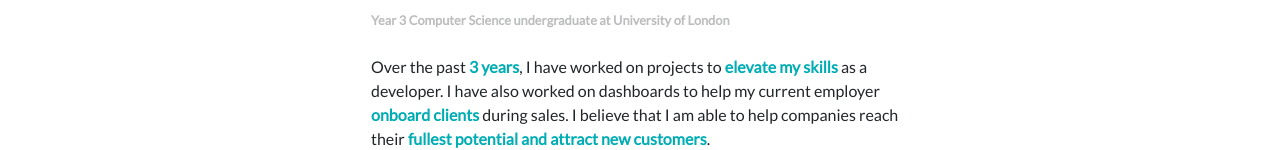
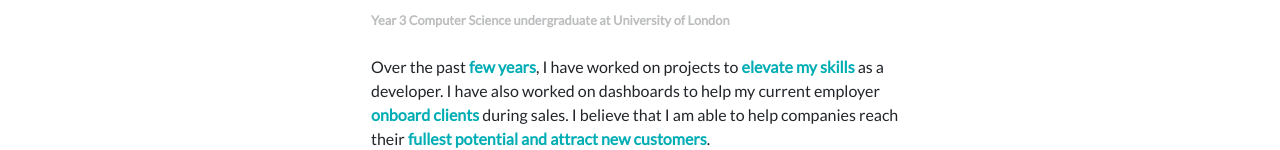
Before and after one commit to Austinliannn/Portfolio, a React (Create React App) app: page / in a window 1280 px wide. Shown: the part 225-375 px from the top of the page. Built offline with nearby package versions, Linux system fonts and the light colour scheme.

Commit message:
Updated commit

```diff
--- a/src/pages/About Me/Aboutme.js
+++ b/src/pages/About Me/Aboutme.js
@@ -62,7 +62,7 @@ export default function Aboutme() {
           >
             <Row className="d-flex justify-content-center animate__animated animate__fadeInRight">
               <span className="p-0">
-                At the <b style={{ color: "#00ADB5" }}>age of 16</b>, I was
+                At the <b style={{ color: "#00ADB5" }}>age of 15</b>, I was
                 exposed to my first programming langauge which was C++. At that
                 time, I was introduced to robotics which sparked my{" "}
                 <b style={{ color: "#00ADB5" }}>
--- a/src/pages/Home/Home.js
+++ b/src/pages/Home/Home.js
@@ -38,7 +38,7 @@ export default function Home() {
                 className="p-0 animate__animated animate__fadeInDown"
                 style={{ width: "96%" }}
               >
-                Over the past <b style={{ color: "#00ADB5" }}>3 years</b>, I
+                Over the past <b style={{ color: "#00ADB5" }}>few years</b>, I
                 have worked on projects to{" "}
                 <b style={{ color: "#00ADB5" }}>elevate my skills</b> as a
                 developer. I have also worked on dashboards to help my current
```
